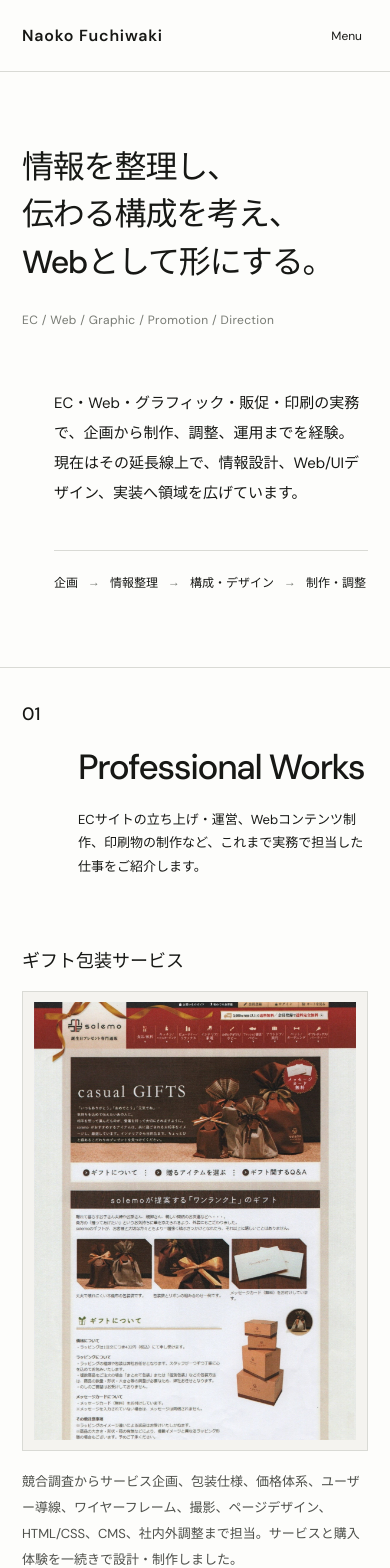
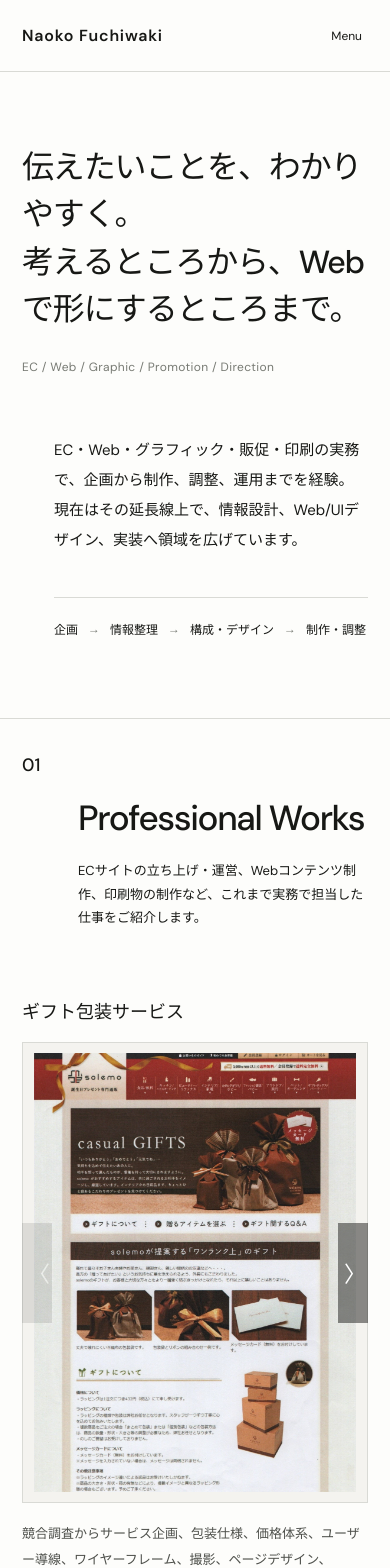
Before and after one commit to lilimo70/portfolio, a React (Vite) app: page / in a window 390 px wide. Shown: the top 1568 px of the page. Built offline with nearby package versions, Linux system fonts and the light colour scheme.

Commit message:
Refine portfolio content and interactions

```diff
--- a/src/App.jsx
+++ b/src/App.jsx
@@ -44,8 +44,10 @@ function WorkCarousel({ projects }) {
   const [activeIndex, setActiveIndex] = useState(0);
   const [expanded, setExpanded] = useState(false);
   const activeProject = projects[activeIndex];
-  const showPrevious = () => setActiveIndex((activeIndex - 1 + projects.length) % projects.length);
-  const showNext = () => setActiveIndex((activeIndex + 1) % projects.length);
+  const isFirst = activeIndex === 0;
+  const isLast = activeIndex === projects.length - 1;
+  const showPrevious = () => setActiveIndex((index) => Math.max(0, index - 1));
+  const showNext = () => setActiveIndex((index) => Math.min(projects.length - 1, index + 1));
 
   useEffect(() => {
     if (!expanded) return undefined;
@@ -61,15 +63,19 @@ function WorkCarousel({ projects }) {
   return <div className="solemo-carousel">
     <div className="solemo-slide">
       <p className="solemo-slide-title">{activeProject.title}</p>
-      <button className="solemo-image-button" type="button" onClick={() => setExpanded(true)} aria-label={`${activeProject.title}の画像を拡大表示`}>
-        <img src={assetUrl(activeProject.src)} alt={activeProject.alt} />
-      </button>
+      <div className="solemo-image-stage">
+        <button className="solemo-image-button" type="button" onClick={() => setExpanded(true)} aria-label={`${activeProject.title}の画像を拡大表示`}>
+          <img src={assetUrl(activeProject.src)} alt={activeProject.alt} />
+        </button>
+        <button className="solemo-overlay-control is-previous" type="button" onClick={showPrevious} aria-label="前の実績を見る" disabled={isFirst}>〈</button>
+        <button className="solemo-overlay-control is-next" type="button" onClick={showNext} aria-label="次の実績を見る" disabled={isLast}>〉</button>
+      </div>
       {activeProject.description && <p className="solemo-slide-description">{activeProject.description}</p>}
     </div>
     <div className="solemo-controls">
-      <button type="button" onClick={showPrevious} aria-label="前の実績を見る">←</button>
+      <button type="button" onClick={showPrevious} aria-label="前の実績を見る" disabled={isFirst}>←</button>
       <span aria-live="polite">{activeIndex + 1} / {projects.length}</span>
-      <button type="button" onClick={showNext} aria-label="次の実績を見る">→</button>
+      <button type="button" onClick={showNext} aria-label="次の実績を見る" disabled={isLast}>→</button>
     </div>
     {expanded && <div className="image-lightbox" role="dialog" aria-modal="true" aria-label={`${activeProject.title}の拡大画像`} onClick={() => setExpanded(false)}>
       <button className="lightbox-close" type="button" onClick={() => setExpanded(false)} aria-label="拡大画像を閉じる">×</button>
@@ -90,7 +96,7 @@ function ProfessionalArchive() {
 }
 
 function About() {
-  return <section className="about split-section" id="about"><div className="section-label"><p>About</p></div><h2>{portfolio.about.title}</h2><div className="body-copy">{portfolio.about.paragraphs.map((paragraph) => <p key={paragraph}>{paragraph}</p>)}</div></section>;
+  return <section className="about split-section" id="about"><div className="section-label"><p>About</p></div><div className="about-profile"><h2>{portfolio.about.name}</h2><p className="about-role">{portfolio.about.role}</p><dl>{portfolio.about.overview.map((item) => <div key={item.label}><dt>{item.label}</dt><dd>{item.text}</dd></div>)}</dl></div><div className="body-copy">{portfolio.about.paragraphs.map((paragraph) => <p key={paragraph}>{paragraph}</p>)}</div></section>;
 }
 
 function Expertise() {
@@ -105,6 +111,21 @@ function Contact() {
   return <section className="contact" id="contact"><div className="section-label"><p>Contact</p></div><h2>{portfolio.contact.title}</h2><div><p>{portfolio.contact.text}</p><a className="contact-email" href={`mailto:${portfolio.contact.email}`}>{portfolio.contact.email}</a></div></section>;
 }
 
+function BackToTopButton() {
+  const [visible, setVisible] = useState(false);
+
+  useEffect(() => {
+    const updateVisibility = () => setVisible(window.scrollY > 480);
+    updateVisibility();
+    window.addEventListener("scroll", updateVisibility, { passive: true });
+    return () => window.removeEventListener("scroll", updateVisibility);
+  }, []);
+
+  const returnToTop = () => window.scrollTo({ top: 0, behavior: "smooth" });
+
+  return <button className={visible ? "back-to-top is-visible" : "back-to-top"} type="button" onClick={returnToTop} aria-label="ページの先頭へ戻る">↑</button>;
+}
+
 export function App() {
-  return <><Header /><main><Hero /><div id="works" aria-label="Selected Works"><ProfessionalArchive />{portfolio.works.map((work) => <WorkCase work={work} key={work.id} />)}</div><About /><Expertise /><Experience /><Contact /></main><footer><a href="#top">{portfolio.owner}</a><span>© 2026</span></footer></>;
+  return <><Header /><main><Hero /><div id="works" aria-label="Selected Works"><ProfessionalArchive />{portfolio.works.map((work) => <WorkCase work={work} key={work.id} />)}</div><About /><Expertise /><Experience /><Contact /></main><footer><a href="#top">{portfolio.owner}</a><span>© 2026</span></footer><BackToTopButton /></>;
 }
--- a/src/content/portfolio.js
+++ b/src/content/portfolio.js
@@ -2,7 +2,7 @@ export const portfolio = {
   owner: "Naoko Fuchiwaki",
   role: "EC / Web / Graphic / Promotion / Direction",
   hero: {
-    title: "情報を整理し、\n伝わる構成を考え、\nWebとして形にする。",
+    title: "伝えたいことを、わかりやすく。\n考えるところから、Webで形にするところまで。",
     introduction: "EC・Web・グラフィック・販促・印刷の実務で、企画から制作、調整、運用までを経験。現在はその延長線上で、情報設計、Web/UIデザイン、実装へ領域を広げています。",
     process: ["企画", "情報整理", "構成・デザイン", "制作・調整", "公開・改善"],
   },
@@ -21,7 +21,7 @@ export const portfolio = {
       href: "https://lilimo70.github.io/kiriha_lp/", linkLabel: "制作サイトを見る",
     },
     {
-      id: "hidamari", number: "03", category: "Personal Project / Website", title: "陽だまりの森保育園",
+      id: "hidamari", number: "03", category: "Personal Project / Landing Page", title: "陽だまりの森保育園",
       subtitle: "保育園 採用サイト", statement: "ユーザーの目的や心理を整理し、必要な情報と行動導線へ落とし込む。",
       description: "保育園を想定した自主制作です。ユーザーの目的や心理を起点に、課題、ターゲット、情報の優先順位、ページ構成、導線、CTAを整理。安心感を伝えるビジュアルを設計し、FigmaからWeb実装まで制作しました。",
       responsibilities: ["Personal Project", "User Needs", "Information Priority", "User Flow", "Figma", "Web Implementation"],
@@ -85,24 +85,14 @@ export const portfolio = {
         description: "企業向けパンフレット・販促物では、営業担当からクライアントの要望を把握し、目的と掲載情報を整理。デザイン案を2〜3案制作・提案し、フィードバックを反映したブラッシュアップ、最終データ作成、入稿、印刷まで一貫して担当しました。",
         projects: [
           {
-            title: "表紙",
-            src: "/assets/professional/printing/brochure-1.jpg",
-            alt: "企業案内パンフレットの表紙",
+            title: "表紙・裏表紙",
+            src: "/assets/professional/printing/brochure-cover-spread.jpg",
+            alt: "企業案内パンフレットの裏表紙と表紙",
           },
           {
-            title: "裏表紙",
-            src: "/assets/professional/printing/brochure-2.jpg",
-            alt: "企業案内パンフレットの裏表紙",
-          },
-          {
-            title: "中面 1",
-            src: "/assets/professional/printing/brochure-3.jpg",
-            alt: "企業案内パンフレットの中面 1",
-          },
-          {
-            title: "中面 2",
-            src: "/assets/professional/printing/brochure-4.jpg",
-            alt: "企業案内パンフレットの中面 2",
+            title: "中面（見開き）",
+            src: "/assets/professional/printing/brochure-inside-spread.jpg",
+            alt: "企業案内パンフレットの中面見開き",
           },
         ],
         highlight: { title: "新規事業｜カスタマイズ絵本", text: "企画・提案資料、Webサイト企画、制作ディレクション補助、外部作家との調整、印刷会社との進行・品質確認に携わりました。印刷物のデザイン実務とは分け、新規事業におけるWeb・制作支援として経験しています。" },
@@ -110,21 +100,28 @@ export const portfolio = {
     ],
   },
   about: {
-    title: "実務の延長線上で、\nWebを設計し、形にする。",
+    name: "Naoko Fuchiwaki",
+    role: "EC運営・Web制作・販促企画",
+    overview: [
+      { label: "経験", text: "ECサイトの立ち上げ・運営／販促企画／Webコンテンツ制作／グラフィック・印刷物制作" },
+      { label: "制作", text: "情報整理／構成／コピー／デザイン／関係者との調整／公開・運用" },
+      { label: "ツール・技術", text: "Figma／HTML／CSS／JavaScript／生成AI" },
+    ],
     paragraphs: [
-      "EC・Web・販促・グラフィック・印刷など複数の領域で、目的や要望の整理から、企画、構成、デザイン、制作、関係者との調整、公開・印刷、運用・改善まで幅広く経験してきました。",
-      "現在はその実務を土台に、Figma、HTML/CSS/JavaScript、生成AIを活用し、情報設計、Web/UIデザイン、実装まで自分で形にする領域へ広げています。媒体が変わっても、何をどう伝えるかを考え、成果物として完成させる姿勢は一貫しています。",
+      "ECサイトの立ち上げから運営まで、商品をどう見せ、どう届けるかを考えながら、ページやバナー、販促物をつくってきました。テレビ局や印刷事業でも、媒体や目的に合わせた制作に携わっています。",
+      "仕事で大切にしているのは、まず「誰に、何を伝えたいのか」をつかむこと。情報が多いときほど、一つずつ整理して、見る人が迷わず受け取れる形を考えます。企画だけ、制作だけで終わらず、公開後の運用まで目を向けてきました。",
+      "現在は、これまでの実務経験を土台に、FigmaやHTML/CSS、JavaScriptを学びながら、自分でWebサイトを設計・制作する力を広げています。考えることと手を動かすことの両方を続けていきたいです。",
     ],
   },
   expertise: [
-    { title: "Information Design / Structure", detail: "実務経験を基盤に、現在広げている情報整理・優先順位・構成・導線設計" },
-    { title: "Web / UI Design", detail: "実務経験をWebへ統合する、Figmaを用いた設計・デザイン" },
-    { title: "Content Planning", detail: "目的・要望の整理、企画、コピー、コンテンツ構成" },
-    { title: "HTML / CSS", detail: "HTML/CSSを中心としたレスポンシブなWeb制作・更新" },
-    { title: "Graphic Design", detail: "紙・販促物・Webグラフィックのデザイン実務" },
-    { title: "EC / Web Operation", detail: "EC企画、商品・在庫調整、公開、効果測定・改善" },
-    { title: "Creative Direction / Production", detail: "提案、制作進行、社内外調整、入稿・印刷までの実務" },
-    { title: "AI-assisted Workflow", detail: "生成AIを活用した情報整理・制作支援" },
+    { title: "Information Design / Structure", detail: "EC運営や制作の実務で、目的と読み手に合わせて情報を整理してきました。伝える内容に優先順位を付け、ページ構成や導線を考え、必要な情報に迷わずたどり着ける形を目指しています。" },
+    { title: "Web / UI Design", detail: "実務で培った情報整理や制作経験を土台に、Figmaを使ってWebの画面を設計しています。見た目だけでなく、読む順番や操作の分かりやすさを考えながら、デザインを形にしています。" },
+    { title: "Content Planning", detail: "商品やサービスの特徴、届けたい相手、販促の目的を踏まえて、掲載内容や見せ方を企画してきました。コピー作成からページ内の情報構成まで、伝えたいことが届く流れを考えます。" },
+    { title: "HTML / CSS", detail: "HTML/CSSを使い、レスポンシブ対応を含むWebページの制作・更新に取り組んでいます。デザインを画面上で再現するだけでなく、表示幅による見え方や読みやすさも確認しながら調整します。" },
+    { title: "Graphic Design", detail: "チラシやパンフレットなどの印刷物から、バナーやWeb用の画像まで制作してきました。媒体ごとの用途や掲載情報を整理し、写真・文字・レイアウトを調整して伝わる形にまとめます。" },
+    { title: "EC / Web Operation", detail: "ECサイトの立ち上げから商品選定、仕入れ・在庫調整、ページ制作、公開後の運用まで幅広く担当しました。売上やユーザーの反応を見ながら、企画と制作の両面から改善を重ねてきました。" },
+    { title: "Creative Direction / Production", detail: "依頼内容や目的を整理し、制作案の提案から関係者との調整、完成まで進めてきました。印刷物ではデザイン制作に加え、入稿や印刷会社とのやり取りまで担当した経験があります。" },
+    { title: "AI-assisted Workflow", detail: "生成AIを、情報の整理、文章や構成の検討、制作時の確認に活用しています。出力をそのまま採用するのではなく、目的や事実に照らして見直し、自分で判断しながら制作を進めています。" },
   ],
   experience: [
     { name: "SOLEMO", area: "EC Planning / Production / Operation", description: "ECサイトの立ち上げ・運営、キャンペーンと商品・在庫の調整、ページ制作、ギフト包装サービスの企画から運用・改善。" },
@@ -132,8 +129,8 @@ export const portfolio = {
     { name: "印刷事業", area: "Design / DTP / Print / New Business", description: "企業向けパンフレット・販促物の提案、デザイン、入稿・印刷。カスタマイズ絵本の企画資料、Web企画、制作進行支援。" },
   ],
   contact: {
-    title: "一緒に、\n伝わるWebをつくる。",
-    text: "Webサイト制作、情報設計、運用・改善に関するご相談など。",
+    title: "お仕事のご相談、お待ちしています。",
+    text: "Web制作や情報設計、EC・販促に関するお仕事など、お気軽にご連絡ください。",
     email: "lilimo70@gmail.com",
   },
 };
--- a/src/styles.css
+++ b/src/styles.css
@@ -18,8 +18,8 @@ button { color:inherit; }
 .navigation a::after { content:""; position:absolute; left:0; right:100%; bottom:-6px; height:1px; background:var(--ink); transition:right .25s ease; }
 .navigation a:hover::after,.navigation a:focus-visible::after { right:0; }
 .menu-button { display:none; background:none; border:0; font-size:12px; }
-.hero { min-height:560px; padding:clamp(74px,9vw,140px) var(--side) clamp(68px,8vw,118px); display:grid; grid-template-columns:minmax(0,1.18fr) minmax(340px,.82fr); gap:clamp(56px,8vw,132px); align-items:end; }
-.hero-title { align-self:end; }
+.hero { min-height:560px; padding:clamp(68px,8vw,118px) var(--side); display:grid; grid-template-columns:minmax(0,1.18fr) minmax(340px,.82fr); gap:clamp(56px,8vw,132px); align-items:center; }
+.hero-title { align-self:center; }
 .hero h1 { white-space:pre-line; font-size:clamp(38px,4.55vw,72px); line-height:1.38; letter-spacing:-.035em; font-weight:500; }
 .role-line { margin-top:26px; color:var(--muted); font-size:12px; letter-spacing:.03em; }
 .hero-context { display:grid; gap:42px; }
@@ -59,11 +59,18 @@ button { color:inherit; }
 .solemo-carousel { min-width:0; }
 .solemo-slide { display:grid; gap:18px; }
 .solemo-slide-title { font-size:18px; font-weight:500; }
+.solemo-image-stage { position:relative; }
 .solemo-image-button { width:100%; height:520px; padding:18px; border:1px solid var(--line); background:var(--soft); cursor:zoom-in; }
 .solemo-image-button img { width:100%; height:100%; object-fit:contain; }
+.solemo-overlay-control { position:absolute; top:50%; z-index:2; width:30px; height:100px; border:0; border-radius:0; background:rgba(17,18,16,.48); color:#fff; cursor:pointer; font-size:22px; transform:translateY(-50%); transition:background-color .2s ease,opacity .2s ease; }
+.solemo-overlay-control:hover:not(:disabled),.solemo-overlay-control:focus-visible { background:rgba(17,18,16,.68); }
+.solemo-overlay-control.is-previous { left:0; }
+.solemo-overlay-control.is-next { right:0; }
+.solemo-overlay-control:disabled { opacity:.22; cursor:default; }
 .solemo-slide-description { max-width:760px; color:#4e504b; font-size:13px; line-height:2; }
 .solemo-controls { display:flex; align-items:center; justify-content:space-between; margin-top:24px; border-top:1px solid var(--line); padding-top:16px; }
 .solemo-controls button { width:44px; height:44px; border:1px solid var(--line); background:var(--paper); cursor:pointer; font-size:18px; }
+.solemo-controls button:disabled { color:var(--muted); opacity:.4; cursor:default; }
 .solemo-controls span { color:var(--muted); font-size:12px; letter-spacing:.08em; }
 .image-lightbox { position:fixed; inset:0; z-index:100; display:grid; place-items:center; padding:40px; background:rgba(17,18,16,.92); }
 .image-lightbox img { width:auto; max-width:100%; height:auto; max-height:calc(100vh - 80px); object-fit:contain; }
@@ -84,14 +91,20 @@ button { color:inherit; }
 .section-label { font-size:12px; }
 .section-label p { font-size:12px; }
 .split-section h2,.contact h2 { white-space:pre-line; font-size:clamp(30px,3.3vw,50px); font-weight:500; line-height:1.45; letter-spacing:-.03em; }
+.about-profile { display:grid; align-content:start; }
+.about-role { margin-top:8px; font-size:14px; }
+.about-profile dl { margin:36px 0 0; display:grid; gap:16px; }
+.about-profile dl>div { display:grid; grid-template-columns:74px 1fr; gap:14px; align-items:start; }
+.about-profile dt { font-size:11px; font-weight:600; }
+.about-profile dd { margin:0; color:#4e504b; font-size:11px; line-height:1.8; }
 .body-copy p,.contact>div:last-child>p:first-child { font-size:13px; line-height:2; color:#4e504b; }
 .body-copy p+p { margin-top:18px; }
 .contact-email { display:inline-block; margin-top:24px; padding-bottom:5px; border-bottom:1px solid var(--ink); font-size:15px; }
 .expertise,.experience { border-top:1px solid var(--line); padding:34px var(--side) clamp(84px,9vw,130px); }
-.expertise-list { margin-top:66px; display:grid; grid-template-columns:repeat(4,1fr); }
-.expertise-list article { min-height:170px; padding:0 24px 24px; border-left:1px solid var(--line); }
-.expertise-list h3 { font-size:17px; line-height:1.45; font-weight:500; }
-.expertise-list p { margin-top:12px; color:var(--muted); font-size:11px; line-height:1.7; }
+.expertise-list { margin-top:66px; display:grid; grid-template-columns:repeat(2,minmax(0,1fr)); gap:64px 48px; }
+.expertise-list article { min-height:0; padding:0 44px 8px 28px; border-left:1px solid var(--line); }
+.expertise-list h3 { font-size:19px; line-height:1.45; font-weight:500; }
+.expertise-list p { max-width:580px; margin-top:18px; color:var(--muted); font-size:13px; line-height:2; }
 .experience-list { margin-top:62px; border-top:1px solid var(--line); }
 .experience-list article { display:grid; grid-template-columns:.7fr 1fr 1.4fr; gap:24px; padding:28px 0; border-bottom:1px solid var(--line); align-items:baseline; }
 .experience-list h3 { font-size:22px; font-weight:500; }
@@ -101,29 +114,35 @@ button { color:inherit; }
 footer { min-height:150px; padding:44px var(--side); display:grid; grid-template-columns:1fr auto; gap:30px; align-items:end; border-top:1px solid var(--line); }
 footer a { font-weight:600; letter-spacing:.05em; }
 footer p,footer span { color:var(--muted); font-size:10px; }
+.back-to-top { position:fixed; right:clamp(18px,2.4vw,36px); bottom:clamp(18px,2.4vw,36px); z-index:30; width:48px; height:48px; border:1px solid rgba(255,255,255,.45); background:rgba(17,18,16,.78); color:#fff; cursor:pointer; font-size:20px; opacity:0; visibility:hidden; pointer-events:none; transform:translateY(8px); transition:opacity .2s ease,transform .2s ease,visibility .2s; }
+.back-to-top.is-visible { opacity:1; visibility:visible; pointer-events:auto; transform:translateY(0); }
+.back-to-top:hover,.back-to-top:focus-visible { background:rgba(17,18,16,.94); }
 @media (max-width:980px) {
   .hero { grid-template-columns:1fr; align-items:start; } .hero-context { padding-left:56px; max-width:680px; }
   .work-case { grid-template-columns:1fr; } .case-copy { min-height:520px; } .case-visual { min-height:min(70vw,650px); }
   .archive-group { grid-template-columns:1fr; } .archive-copy { max-width:680px; }
   .split-section,.contact { grid-template-columns:.5fr 1.2fr; } .split-section .body-copy,.contact>div:last-child { grid-column:2; }
-  .expertise-list { grid-template-columns:repeat(2,1fr); }
+  .expertise-list { gap:54px 34px; } .expertise-list article { padding-right:24px; }
 }
 @media (max-width:720px) {
   .site-header { height:72px; } .brand span { display:none; } .menu-button { display:block; cursor:pointer; }
   .navigation { display:none; position:absolute; top:72px; left:0; right:0; padding:24px var(--side) 32px; background:var(--paper); border-bottom:1px solid var(--line); flex-direction:column; align-items:flex-start; gap:20px; }
-  .navigation.is-open { display:flex; } .hero { min-height:auto; padding-top:72px; gap:60px; }
+  .navigation.is-open { display:flex; } .hero { min-height:auto; padding-block:72px; gap:60px; }
   .hero h1 { font-size:clamp(30px,8.2vw,38px); line-height:1.48; } .hero-context { padding-left:32px; } .process { overflow-x:auto; padding-bottom:8px; }
   .work-case { min-height:0; } .case-copy { min-height:auto; padding-top:24px; } .case-body { margin-top:72px; } .case-visual { min-height:72vw; }
   .archive-heading h2 { margin-top:42px; }
   .archive-images,.archive-group-2 .archive-images,.archive-group-3 .archive-images { grid-template-columns:1fr 1fr; grid-template-rows:250px 180px; }
   .solemo-image-button { height:min(118vw,520px); padding:10px; }
+  .solemo-overlay-control { width:30px; height:100px; font-size:22px; }
+  .archive-group-3 .solemo-image-button { height:auto; aspect-ratio:2132 / 1639; padding:6px; }
   .image-lightbox { padding:20px; }
   .image-lightbox img { max-height:calc(100vh - 40px); }
   .archive-image-1,.archive-group-2 .archive-image-1,.archive-group-3 .archive-image-1 { grid-column:1/3; grid-row:1; }
   .archive-group-3 .archive-image-2 { grid-column:1/3; }
   .split-section,.contact { grid-template-columns:1fr; gap:42px; } .split-section .body-copy,.contact>div:last-child { grid-column:auto; }
-  .expertise-list { grid-template-columns:1fr; } .expertise-list article { min-height:auto; padding-bottom:34px; margin-bottom:34px; }
+  .expertise-list { grid-template-columns:1fr; gap:0; } .expertise-list article { min-height:auto; padding:0 0 40px 20px; margin-bottom:40px; }
   .experience-list article { grid-template-columns:1fr; } .experience-area,.experience-list article>p:last-child { grid-column:auto; }
   footer { grid-template-columns:1fr; }
+  .back-to-top { right:max(16px,env(safe-area-inset-right)); bottom:max(16px,env(safe-area-inset-bottom)); }
 }
 @media (prefers-reduced-motion:reduce) { html { scroll-behavior:auto; } *,*::before,*::after { transition-duration:.01ms!important; } }
```
Also changed, not shown: public/assets/professional/printing/brochure-cover-spread.jpg (added), public/assets/professional/printing/brochure-inside-spread.jpg (added).
